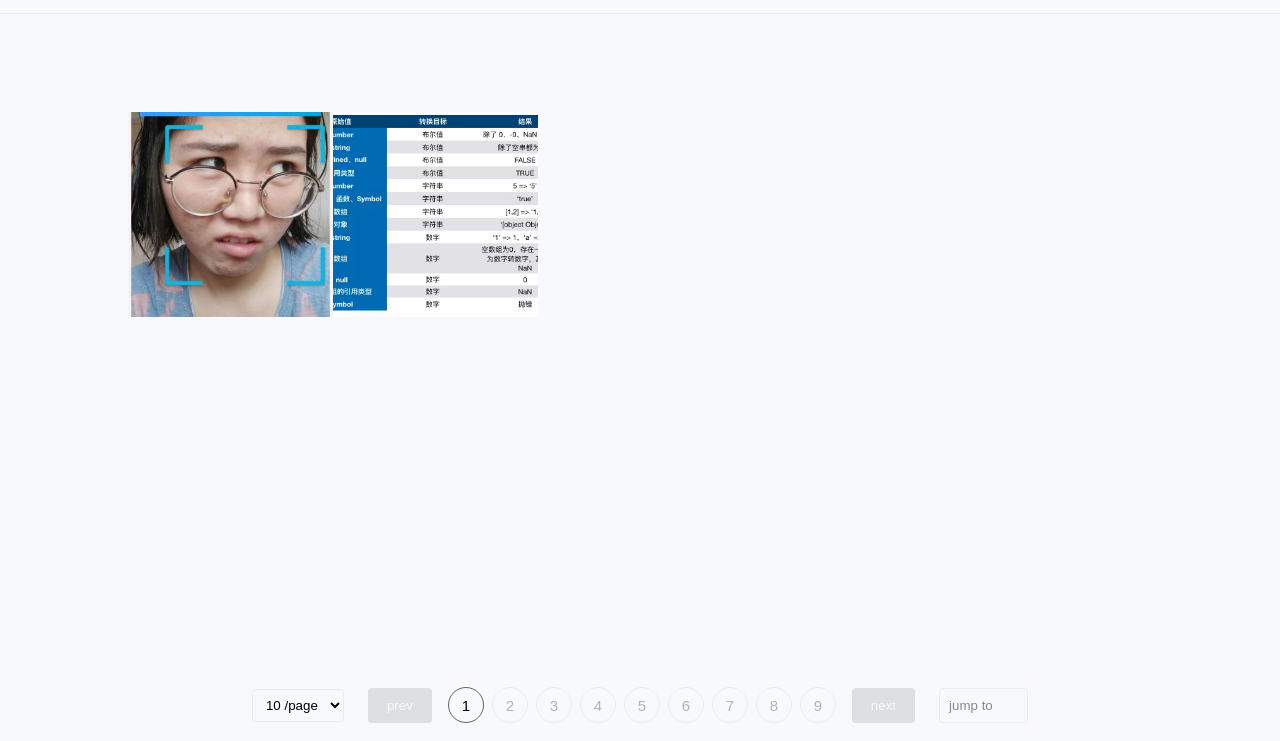
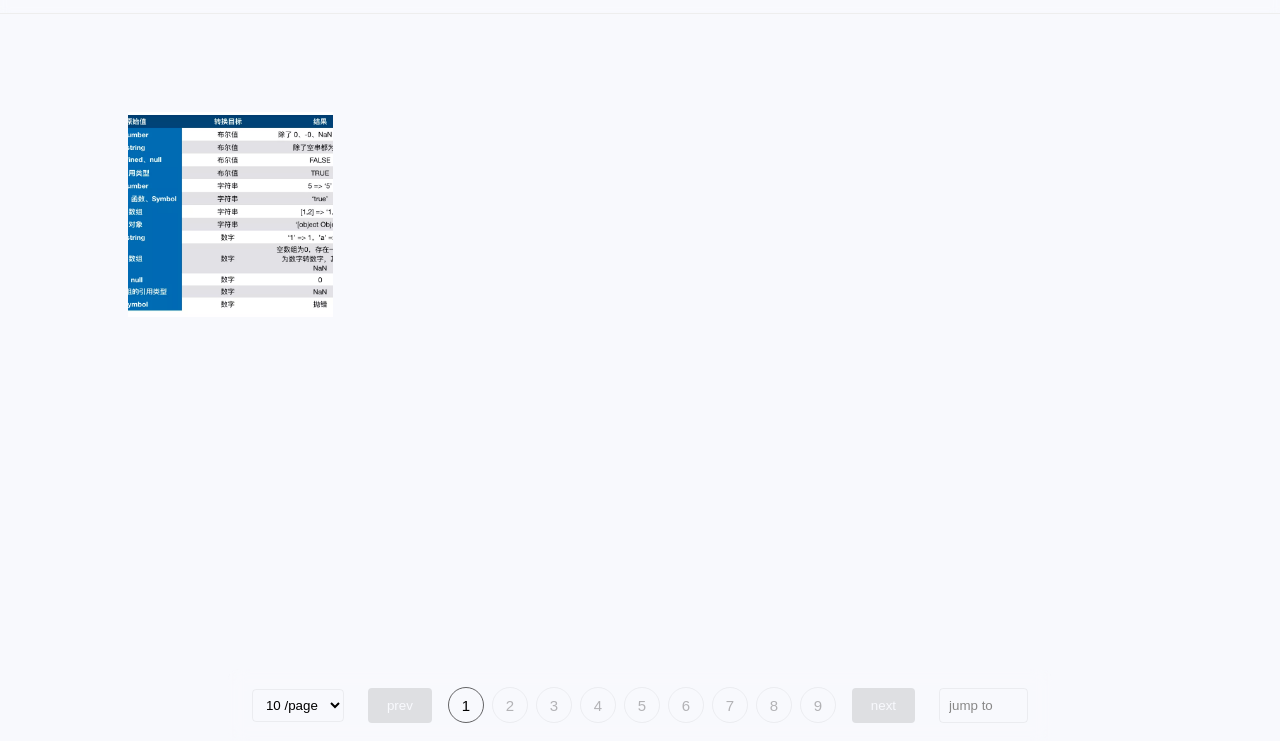
Before and after one commit to dakang824/imgs, a plain HTML site: page index.html in a window 1280 px wide. Shown: the part 59-800 px from the top of the page. Drawn offline with nearby package versions, Linux system fonts and the light colour scheme; files that its build step writes are made by us from their sources.

Commit message:
deploy: 14fc5be2c7c40dae6eda001a9698c15a1c06180a

```diff
--- a/index.html
+++ b/index.html
@@ -4,7 +4,7 @@
       <head>
             <title>PicPic</title>
             <script>
-                  window.img_paths={"name":"assets","type":"directory","size":"255.46KB","children":[{"name":"3ffb637603dcafcd64ebc132c8870198.jpg","type":"file","extension":"jpg","size":"38.89KB","dimension":"354x580","path":"3ffb637603dcafcd64ebc132c8870198.jpg"},{"name":"folder_a","type":"directory","size":"216.57KB","children":[{"name":"1.png","type":"file","extension":"png","size":"216.57KB","dimension":"910x648","path":"folder_a/1.png"}]}]}
+                  window.img_paths={"name":"assets","type":"directory","size":"216.57KB","children":[{"name":"folder_a","type":"directory","size":"216.57KB","children":[{"name":"1.png","type":"file","extension":"png","size":"216.57KB","dimension":"910x648","path":"folder_a/1.png"}]}]}
             </script>
       </head>
 
```
Also changed, not shown: 3ffb637603dcafcd64ebc132c8870198.jpg (deleted).
